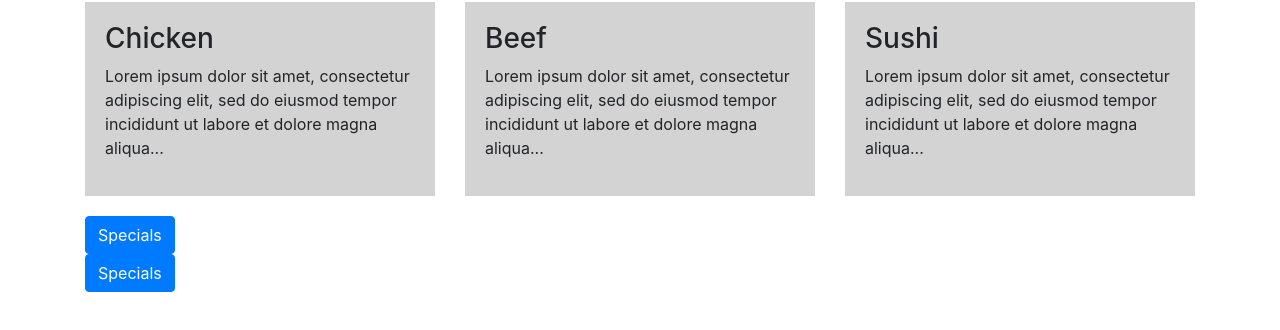
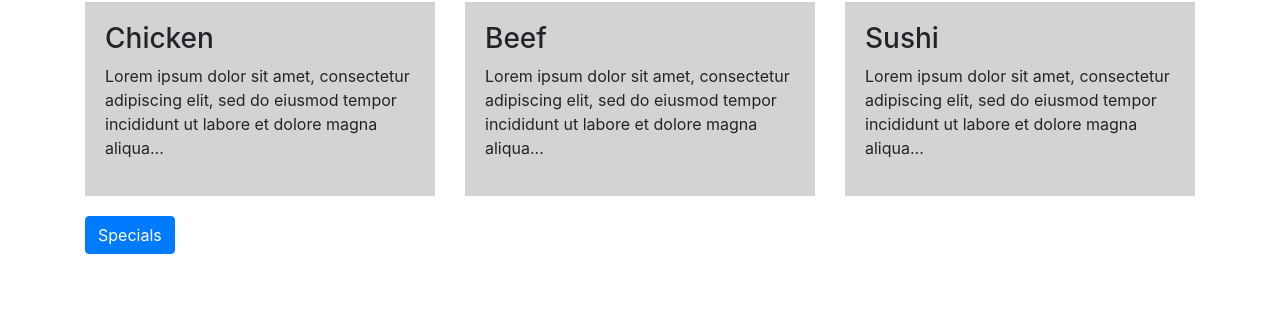
Before and after one commit to Batko97/Task-5, a plain HTML site: page index.html in a window 1280 px wide. Shown: the part 138-468 px from the top of the page. Drawn offline with nearby package versions, Linux system fonts and the light colour scheme.

Commit message:
Update index.html

```diff
--- a/index.html
+++ b/index.html
@@ -65,13 +65,7 @@
               </div>
           </div>
       </div>
- <div class="container">
-          <div class="row">
-              <div class="col-12">
-                  <a href="#" id="specials-tile" class="btn btn-primary">Specials</a>
-              </div>
-          </div>
-      </div>
+
     <script src="https://code.jquery.com/jquery-3.5.1.slim.min.js"></script>
     <script src="https://cdn.jsdelivr.net/npm/@popperjs/core@2.5.4/dist/umd/popper.min.js"></script>
     <script src="https://stackpath.bootstrapcdn.com/bootstrap/4.5.2/js/bootstrap.min.js"></script>
```
